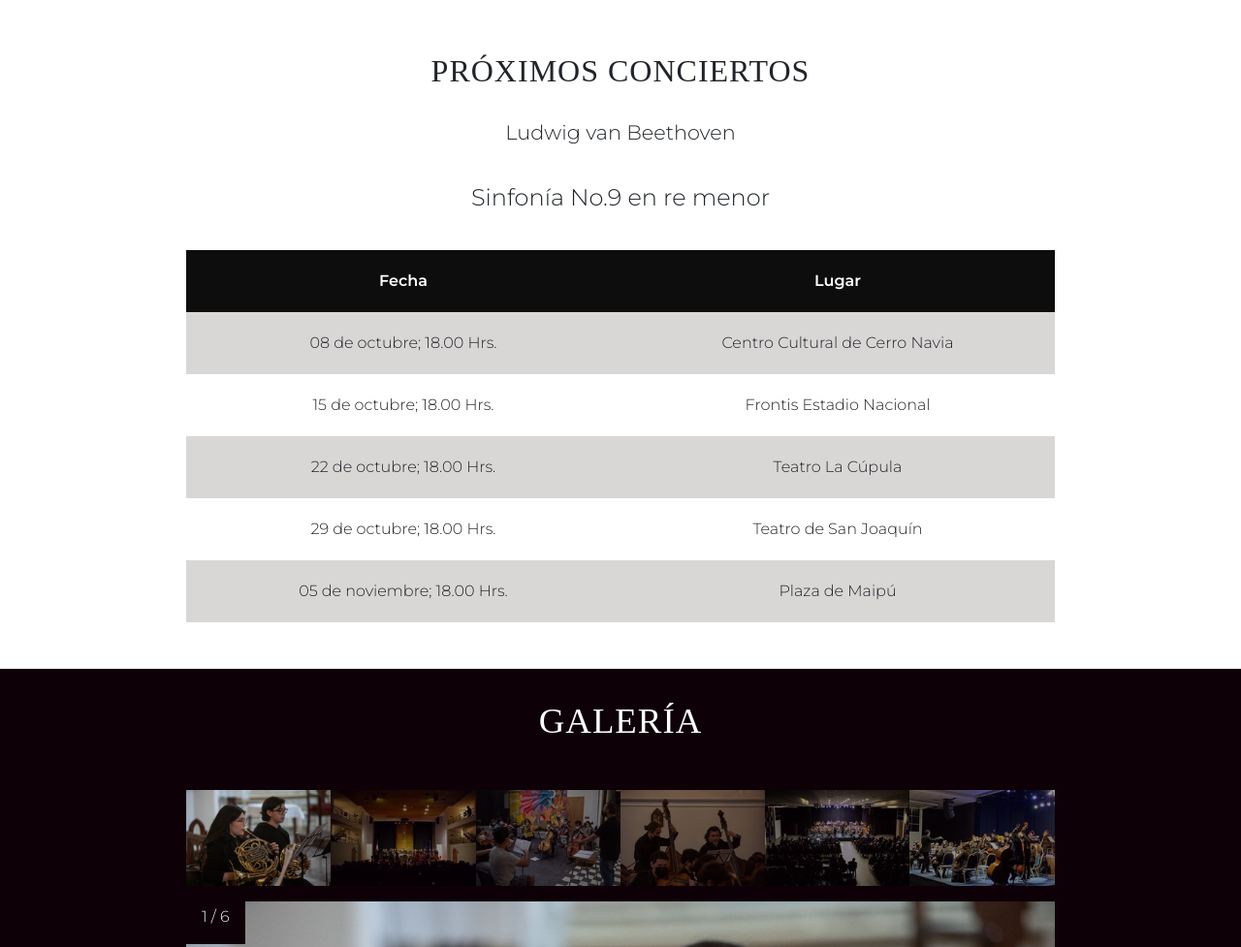
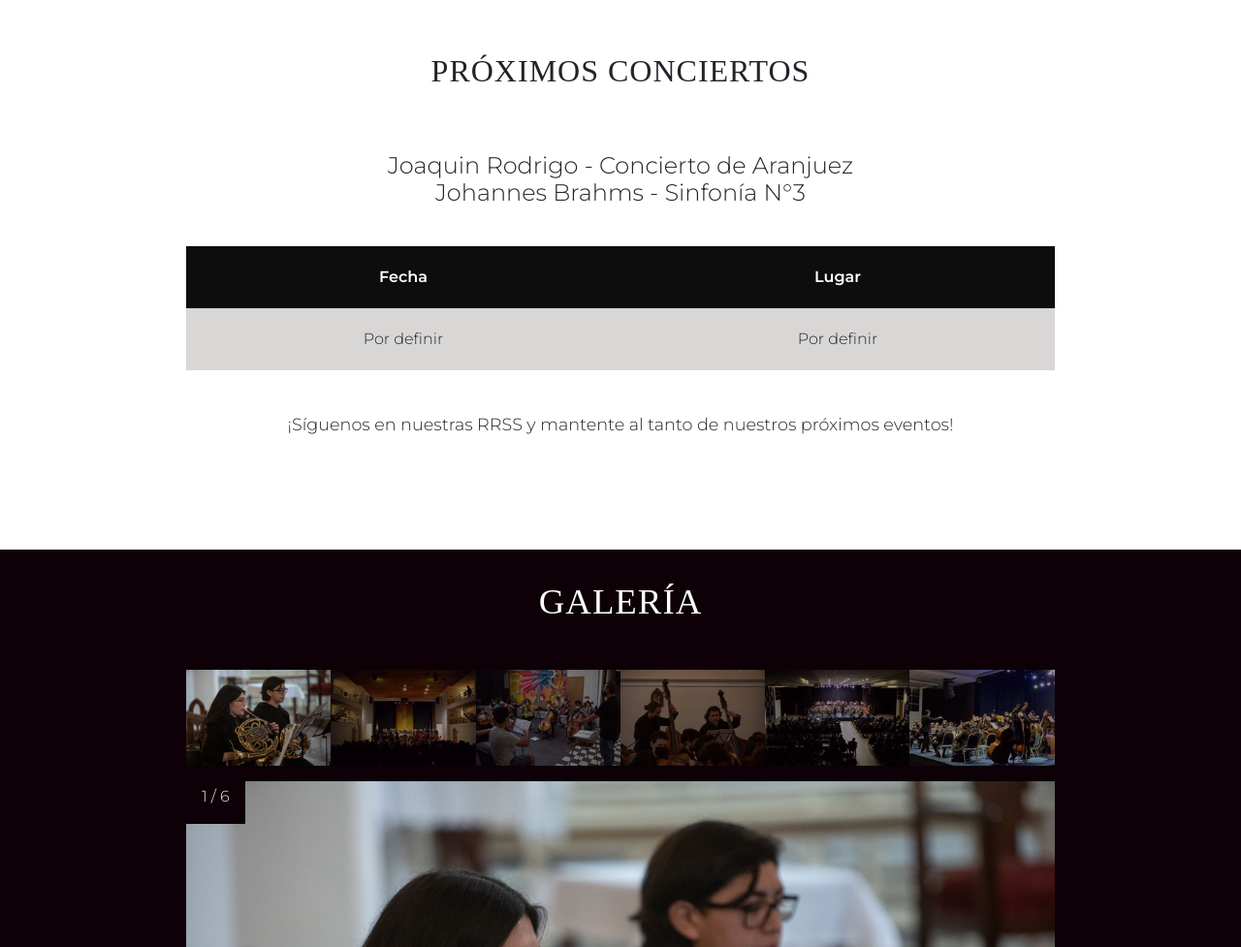
Before and after one commit to CamilleAlcavil/proyecto-eufonia, a website: page pages/orchestra.html in a window 1280 px wide. Shown: the part 1529-2506 px from the top of the page at 97% size. Drawn offline with nearby package versions, Linux system fonts and the light colour scheme; a web font is replaced by a local one.

Commit message:
actualizacion
actualizacion pagina

```diff
--- a/pages/orchestra.html
+++ b/pages/orchestra.html
@@ -122,8 +122,8 @@
       <!--Tabla de conciertos-->
       <section class="cartelera2">
         <h2 id="concert">PRÓXIMOS CONCIERTOS</h2>
-        <h4 class="compositor">Ludwig van Beethoven</h4>
-        <h3 class="obra">Sinfonía No.9 en re menor</h3>
+        <h3 class="obra">Joaquin Rodrigo - Concierto de Aranjuez <br>
+          Johannes Brahms - Sinfonía N°3</h3>
         <div data-aos="fade-down" data-aos-duration="1000">
           <table class="tablaConciertos">
             <thead>
@@ -133,26 +133,13 @@
               </tr>
             </thead>
             <tr>
-              <td>08 de octubre; 18.00 Hrs.</td>
-              <td>Centro Cultural de Cerro Navia</td>
-            </tr>
-            <tr>
-              <td>15 de octubre; 18.00 Hrs.</td>
-              <td>Frontis Estadio Nacional</td>
-            </tr>
-            <tr>
-              <td>22 de octubre; 18.00 Hrs.</td>
-              <td>Teatro La Cúpula</td>
-            </tr>
-            <tr>
-              <td>29 de octubre; 18.00 Hrs.</td>
-              <td>Teatro de San Joaquín</td>
-            </tr>
-            <tr>
-              <td>05 de noviembre; 18.00 Hrs.</td>
-              <td>Plaza de Maipú</td>
+              <td>Por definir</td>
+              <td>Por definir</td>
             </tr>
           </table>
+
+<div class="parrafoOrquesta"><p>¡Síguenos en nuestras RRSS y mantente al tanto de nuestros próximos eventos!</p></div>
+
         </div>
       </section>
     </main>
@@ -258,7 +245,7 @@
         </div>
       </section>
       <div class="copyright">
-        <h3>Copyright 2022 - All rights reserved</h3>
+        <h3>Copyright 2023 - All rights reserved</h3>
       </div>
     </footer>
   </section>
--- a/scss/layouts/_about.scss
+++ b/scss/layouts/_about.scss
@@ -26,7 +26,7 @@
 }
 
 .directorioGrid {
-  @include displayGrid(grid, 1fr, 1fr 1fr 1fr);
+  @include displayGrid(grid, 1fr, 1fr 1fr);
   row-gap: 1rem;
   text-align: center;
 
```
Also changed, not shown: index.html (+7 -7 lines), pages/about.html (+3 -3 lines), pages/education.html (+1 -1 lines), pages/join.html (+10 -11 lines), css/style.css.
